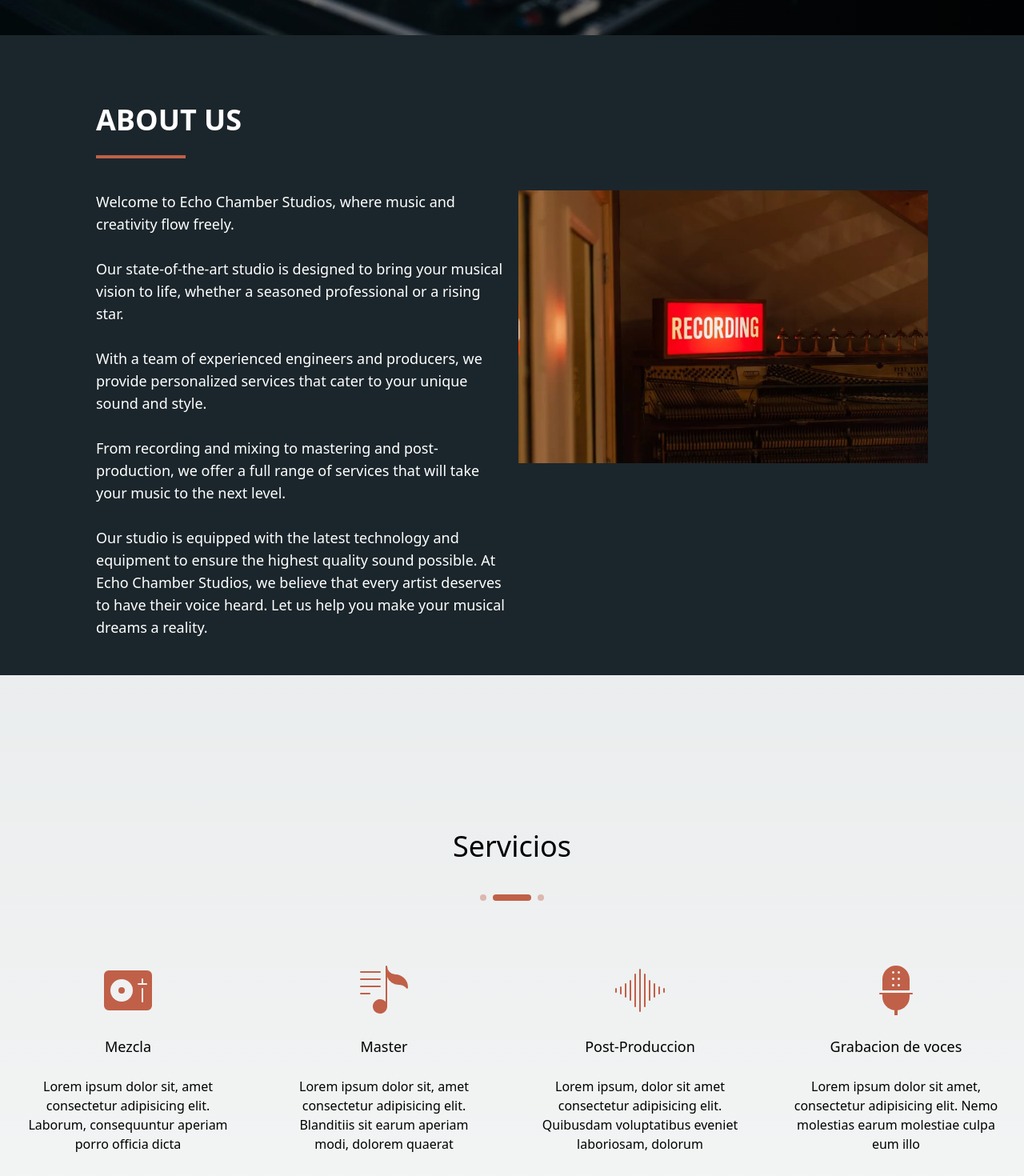
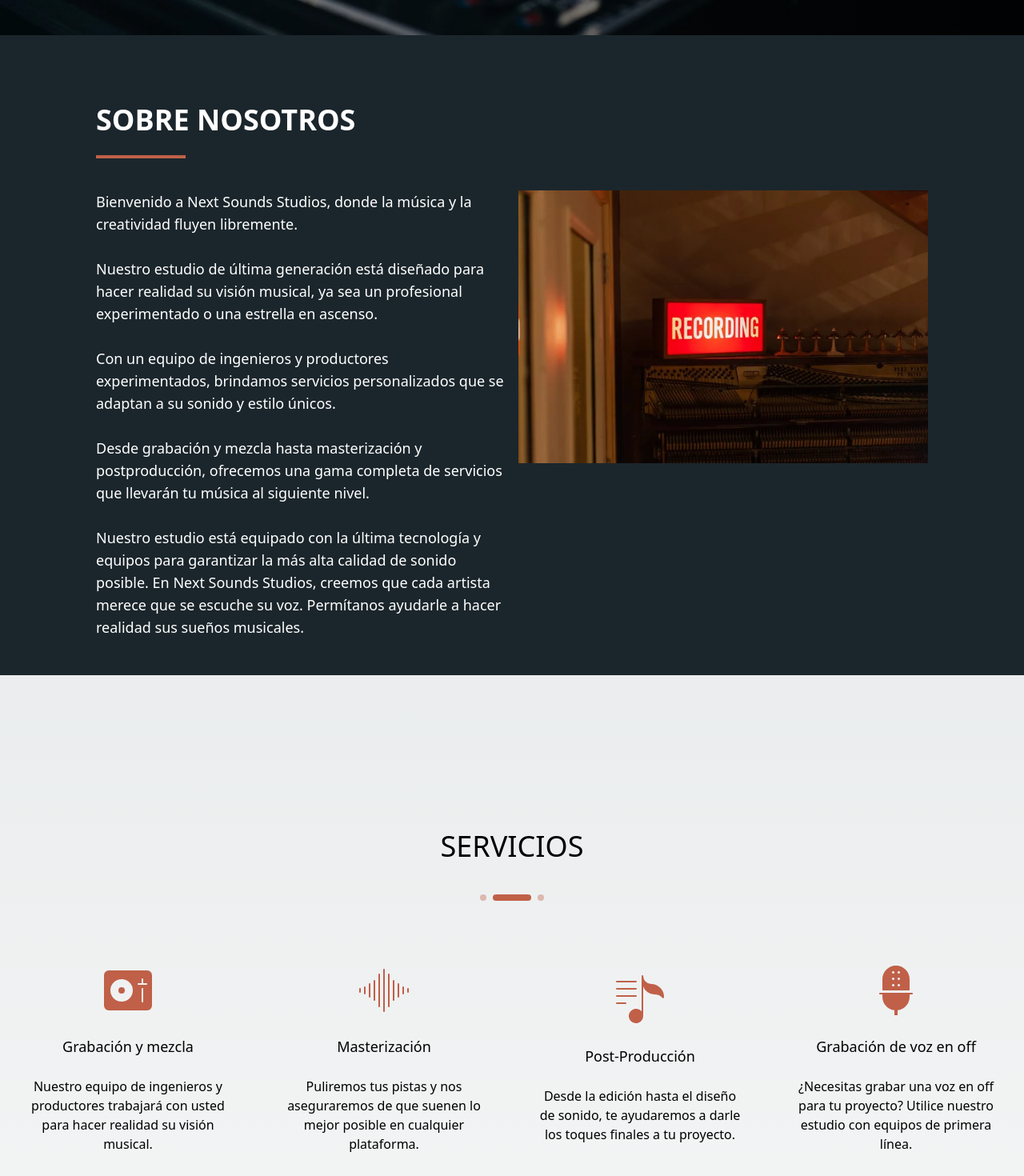
Before and after one commit to Nextsoun/Next-Sounds, a Next.js app: page / in a window 1280 px wide. Shown: the part 756-2226 px from the top of the page at 80% size. Built offline with nearby package versions, Linux system fonts and the light colour scheme.

Commit message:
se modifican textos

```diff
--- a/app/page.tsx
+++ b/app/page.tsx
@@ -20,9 +20,9 @@ export default function Home() {
       >
         <div className="absolute inset-0 lg:bg-gradient-to-r lg:from-transparent lg:to-black/80 bg-gradient-to-r from-black/80 via-black/90 to-black/80"></div>
         <div className="relative w-full lg:w-1/2 flex flex-col items-start text-center justify-center p-8 z-10">
-          <h1 className="text-2xl lg:text-6xl font-bold  text-white">Where Sound Comes To Life</h1>
+          <h1 className="text-2xl lg:text-6xl font-bold  text-white">Donde el sonido cobra vida</h1>
           <h2 className="text-lg lg:text-4xl text-white">
-            Let your music echo through the ages at Echo Chamber Studios
+            Deja que tu música resuene a través de los tiempos en <b>Next Sounds</b> Studios
           </h2>
         </div>
       </section>
@@ -31,33 +31,33 @@ export default function Home() {
         <div className="grid grid-cols-1 lg:grid-cols-2 lg:gap-4 lg:px-28 w-full">
           <div className="order-2 lg:order-1 lg:col-span-2">
             <div className="flex flex-col lg:pt-10">
-              <h1 className="text-2xl lg:text-4xl font-extrabold text-white">ABOUT US</h1>
+              <h1 className="text-2xl lg:text-4xl font-extrabold text-white">SOBRE NOSOTROS</h1>
               <span className="border-t-4 border-[#C06048] my-6 w-28" />
             </div>
           </div>
           <div className="order-3 lg:order-2 lg:row-start-2 lg:col-start-1 lg:col-end-2">
             <div className="flex flex-col lg:justify-start lg:text-lg text-white">
-              <p>Welcome to Echo Chamber Studios, where music and creativity flow freely.</p>
+              <p>Bienvenido a Next Sounds Studios, donde la música y la creatividad fluyen libremente.</p>
               <br />
               <p>
-                Our state-of-the-art studio is designed to bring your musical vision to life, whether a seasoned
-                professional or a rising star.
+                Nuestro estudio de última generación está diseñado para hacer realidad su visión musical, ya sea un
+                profesional experimentado o una estrella en ascenso.
               </p>
               <br />
               <p>
-                With a team of experienced engineers and producers, we provide personalized services that cater to your
-                unique sound and style.
+                Con un equipo de ingenieros y productores experimentados, brindamos servicios personalizados que se
+                adaptan a su sonido y estilo únicos.
               </p>
               <br />
               <p>
-                From recording and mixing to mastering and post-production, we offer a full range of services that will
-                take your music to the next level.
+                Desde grabación y mezcla hasta masterización y postproducción, ofrecemos una gama completa de servicios
+                que llevarán tu música al siguiente nivel.
               </p>
               <br />
               <p>
-                Our studio is equipped with the latest technology and equipment to ensure the highest quality sound
-                possible. At Echo Chamber Studios, we believe that every artist deserves to have their voice heard. Let
-                us help you make your musical dreams a reality.
+                Nuestro estudio está equipado con la última tecnología y equipos para garantizar la más alta calidad de
+                sonido posible. En Next Sounds Studios, creemos que cada artista merece que se escuche su voz.
+                Permítanos ayudarle a hacer realidad sus sueños musicales.
               </p>
             </div>
           </div>
@@ -70,7 +70,7 @@ export default function Home() {
       <section className="min-h-screen flex flex-col items-center justify-center p-2" id="services">
         <div className="p-4">
           <div>
-            <h2 className="text-4xl">Servicios</h2>
+            <h2 className="text-4xl">SERVICIOS</h2>
           </div>
           <div className="flex justify-center py-10">
             <span className="px-1 py-1 bg-[#c0604863] rounded-full"></span>
@@ -81,33 +81,24 @@ export default function Home() {
         <div className="lg:grid lg:grid-cols-4 lg:justify-center text-center gap-4 ">
           <div className="p-6 flex flex-col items-center justify-center">
             <Mixer />
-            <h4 className="py-6 text-lg">Mezcla</h4>
-            <p>
-              Lorem ipsum dolor sit, amet consectetur adipisicing elit. Laborum, consequuntur aperiam porro officia
-              dicta
-            </p>
+            <h4 className="py-6 text-lg">Grabación y mezcla</h4>
+            <p>Nuestro equipo de ingenieros y productores trabajará con usted para hacer realidad su visión musical.</p>
+          </div>
+          <div className="p-6 flex flex-col items-center justify-center">
+            <Soundwave />
+            <h4 className="py-6 text-lg">Masterización</h4>
+            <p>Puliremos tus pistas y nos aseguraremos de que suenen lo mejor posible en cualquier plataforma.</p>
           </div>
           <div className="p-6 flex flex-col items-center justify-center">
             <Music />
-            <h4 className="py-6 text-lg">Master</h4>
-            <p>
-              Lorem ipsum dolor sit, amet consectetur adipisicing elit. Blanditiis sit earum aperiam modi, dolorem
-              quaerat
-            </p>
-          </div>
-          <div className="p-6 flex flex-col items-center justify-center">
-            <Soundwave />
-            <h4 className="py-6 text-lg">Post-Produccion</h4>
-            <p>
-              Lorem ipsum, dolor sit amet consectetur adipisicing elit. Quibusdam voluptatibus eveniet laboriosam,
-              dolorum
-            </p>
+            <h4 className="py-6 text-lg">Post-Producción</h4>
+            <p>Desde la edición hasta el diseño de sonido, te ayudaremos a darle los toques finales a tu proyecto.</p>
           </div>
           <div className="p-6 flex flex-col items-center justify-center">
             <Mic />
-            <h4 className="py-6 text-lg">Grabacion de voces</h4>
+            <h4 className="py-6 text-lg">Grabación de voz en off</h4>
             <p>
-              Lorem ipsum dolor sit amet, consectetur adipisicing elit. Nemo molestias earum molestiae culpa eum illo
+              ¿Necesitas grabar una voz en off para tu proyecto? Utilice nuestro estudio con equipos de primera línea.
             </p>
           </div>
         </div>
@@ -128,13 +119,13 @@ export default function Home() {
         <div className="md:grid md:grid-cols-2 gap-4 w-full h-full flex flex-col items-center justify-center">
           <div className="flex flex-col w-full h-full justify-center">
             <iframe
-              src="https://www.google.com/maps/embed?pb=!1m18!1m12!1m3!1d3284.0167125041007!2d-58.3815704!3d-34.603738899999996!2m3!1f0!2f0!3f0!3m2!1i1024!2i768!4f13.1!3m3!1m2!1s0x4aa9f0a6da5edb%3A0x11bead4e234e558b!2sObelisco!5e0!3m2!1ses-419!2sar!4v1719841920723!5m2!1ses-419!2sar"
+              src="https://www.google.com/maps/embed?pb=!1m18!1m12!1m3!1d2397.4306059380187!2d-58.42306969082248!3d-34.570734462090684!2m3!1f0!2f0!3f0!3m2!1i1024!2i768!4f13.1!3m3!1m2!1s0x95bcb59f11be0fdd%3A0x11c0e08ac98c6f65!2sAv.%20Infanta%20Isabel%20110%2C%20Cdad.%20Aut%C3%B3noma%20de%20Buenos%20Aires%2C%20Argentina!5e0!3m2!1sen!2sus!4v1720484517047!5m2!1sen!2sus"
               className="w-full h-full border rounded-lg"
               loading="lazy"
             />
             <div className="justify-start">
               <ul className="p-2">
-                <li className="text-white">Manhattan, New York, NY, United States</li>
+                <li className="text-white">Av. Infanta Isabel 110, Cdad. Autónoma de Buenos Aires, Argentina</li>
               </ul>
               <ul className="text-[#9b5b48]">
                 <li>
@@ -149,7 +140,7 @@ export default function Home() {
                     >
                       &nbsp;
                     </i>
-                    <span dir="ltr">+1-985-245-1730</span>
+                    <span dir="ltr">+54-112-345678</span>
                   </a>
                 </li>
                 <li>
@@ -164,7 +155,7 @@ export default function Home() {
                     >
                       &nbsp;
                     </i>
-                    <span>example@example.com</span>
+                    <span>nextsong24@gmail.com</span>
                   </a>
                 </li>
               </ul>
```
